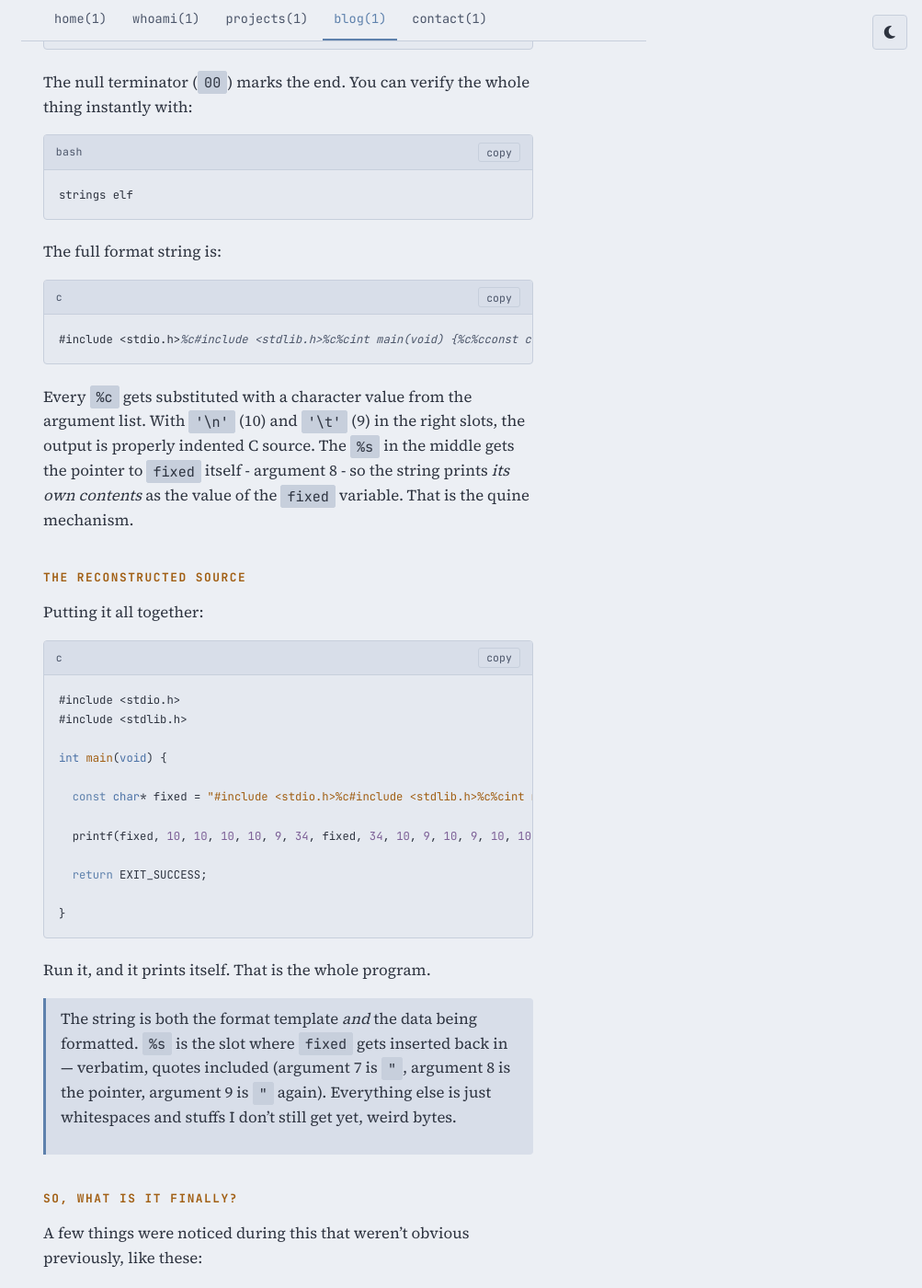
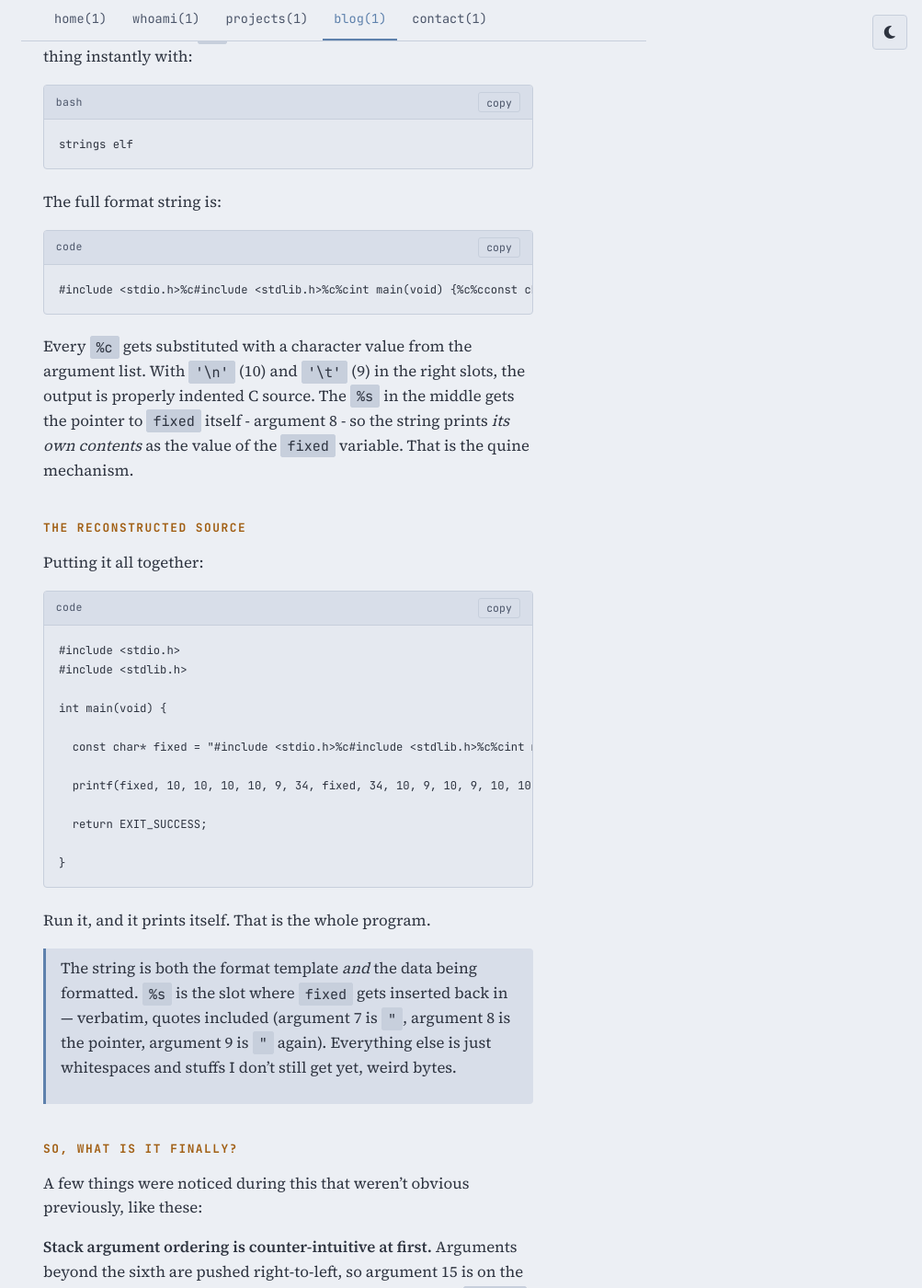
Before and after one commit to dream-wa1ker/dream-wa1ker.github.io, a Jekyll site: the page built from _posts/2026-08-10-first-disassembly-a-quine.md, in a window 1280 px wide and 1400 px high, scrolled down 7318 px. Shown: the whole window at 92% size, without its empty margins (277-1280 px from the left). Built offline with Jekyll 4.4.1, drawn with Linux system fonts in a browser that asks for light colours.

Commit message:
updated the codeblocks to html style

````diff
--- a/_posts/2026-08-10-first-disassembly-a-quine.md
+++ b/_posts/2026-08-10-first-disassembly-a-quine.md
@@ -52,8 +52,8 @@
 # provided that you have the elf binary downloaded from the clearance 1.
 ```
 
-```txt
-0000000000001139 <main>:
+<div class="highlighter-rouge">
+  <pre class="highlight"><code>0000000000001139 &lt;main&gt;:
     1139:  55                      push   rbp
     113a:  48 89 e5                mov    rbp,rsp
     113d:  48 83 ec 10             sub    rsp,0x10
@@ -77,12 +77,12 @@
     117d:  be 0a 00 00 00          mov    esi,0xa
     1182:  48 89 c7                mov    rdi,rax
     1185:  b8 00 00 00 00          mov    eax,0x0
-    118a:  e8 a1 fe ff ff          call   1030 <printf@plt>
+    118a:  e8 a1 fe ff ff          call   1030 &lt;printf@plt&gt;
     118f:  48 83 c4 50             add    rsp,0x50
     1193:  b8 00 00 00 00          mov    eax,0x0
     1198:  c9                      leave
-    1199:  c3                      ret
-```
+    1199:  c3                      ret</code></pre>
+</div>
 
 I have already a lot to unpack. Let's go piece by piece.
 
@@ -207,7 +207,6 @@
 1160:  6a 22                   push   0x22
 1162:  ff 75 f8                push   QWORD PTR [rbp-0x8]
 1165:  6a 22                   push   0x22
-
 ```
 
 </div>
@@ -222,10 +221,10 @@
 
 The string lives in the read-only data section starting at `0x2008`. `objdump -D` disassembles *everything*, including data sections, so it reads those bytes and prints them as if they were x86 instructions — producing nonsense like:
 
-```txt
-2008:  23 69 6e    and  ebp,DWORD PTR [rcx+0x6e]
-200b:  63 6c 75 64 movsxd ebp,DWORD PTR [rbp+rsi*2+0x64]
-```
+<div class="highlighter-rouge">
+  <pre class="highlight"><code>2008:  23 69 6e    and  ebp,DWORD PTR [rcx+0x6e]
+200b:  63 6c 75 64 movsxd ebp,DWORD PTR [rbp+rsi*2+0x64]</code></pre>
+</div>
 
 Those are not real instructions, reverse engineers call them *pseudo instructions*. They are character bytes being misread as *opcodes* (assembly instruction keywords). The actual data is just the ASCII values, (which I just copied that entire section starting from `2008` till end of section, put into **gemini** to provide raw bytes mapped into ascii characters):
 
@@ -254,9 +253,9 @@
 
 {% raw %}
 
-```c
-#include <stdio.h>%c#include <stdlib.h>%c%cint main(void) {%c%cconst char* fixed = %c%s%c;%c%cprintf(fixed, 10, 10, 10, 10, 9, 34, fixed, 34, 10, 9, 10, 9, 10, 10);%c%creturn EXIT_SUCCESS;%c}%c
-```
+<div class="highlighter-rouge">
+  <pre class="highlight"><code>#include &lt;stdio.h&gt;%c#include &lt;stdlib.h&gt;%c%cint main(void) {%c%cconst char* fixed = %c%s%c;%c%cprintf(fixed, 10, 10, 10, 10, 9, 34, fixed, 34, 10, 9, 10, 9, 10, 10);%c%creturn EXIT_SUCCESS;%c}%c</code></pre>
+</div>
 
 {% endraw %}
 
@@ -276,20 +275,20 @@
 
 {% raw %}
 
-```c
-#include <stdio.h>
-#include <stdlib.h>
+<div class="highlighter-rouge">
+  <pre class="highlight"><code>#include &lt;stdio.h&gt;
+#include &lt;stdlib.h&gt;
 
 int main(void) {
 
-  const char* fixed = "#include <stdio.h>%c#include <stdlib.h>%c%cint main(void) {%c%cconst char* fixed = %c%s%c;%c%cprintf(fixed, 10, 10, 10, 10, 9, 34, fixed, 34, 10, 9, 10, 9, 10, 10);%c%creturn EXIT_SUCCESS;%c}%c";
+  const char* fixed = "#include &lt;stdio.h&gt;%c#include &lt;stdlib.h&gt;%c%cint main(void) {%c%cconst char* fixed = %c%s%c;%c%cprintf(fixed, 10, 10, 10, 10, 9, 34, fixed, 34, 10, 9, 10, 9, 10, 10);%c%creturn EXIT_SUCCESS;%c}%c";
 
   printf(fixed, 10, 10, 10, 10, 9, 34, fixed, 34, 10, 9, 10, 9, 10, 10);
 
   return EXIT_SUCCESS;
 
-}
-```
+}</code></pre>
+</div>
 
 {% endraw %}
 
````
